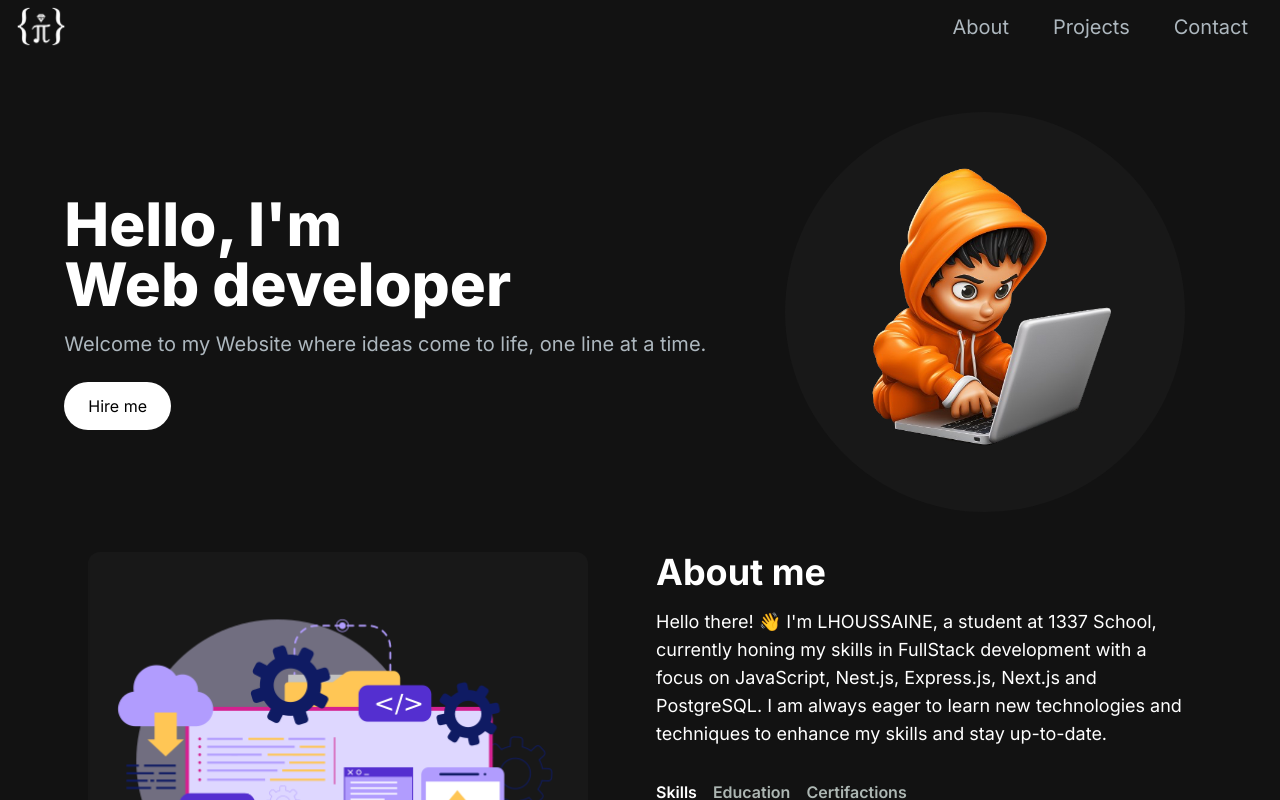
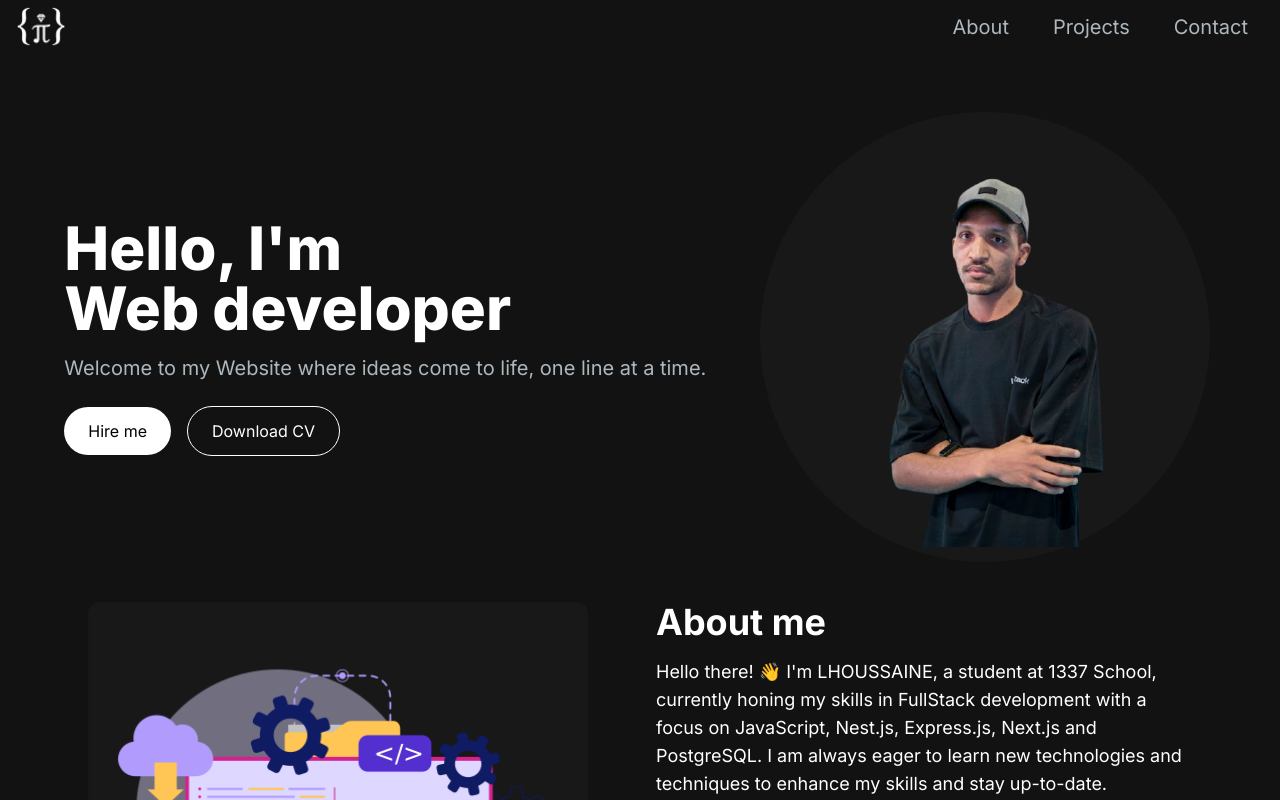
Before and after one commit to ahammamlho/Portfolio, a Next.js app: page / in a window 1280 px wide. Shown: the top 800 px of the page. Built offline with nearby package versions, Linux system fonts and the light colour scheme.

Commit message:
add download cv

```diff
--- a/src/app/components/HeroSection.tsx
+++ b/src/app/components/HeroSection.tsx
@@ -6,6 +6,24 @@ import { motion } from 'framer-motion';
 import Link from 'next/link';
 
 const HeroSection = () => {
+  function downloadPdf(url: string, filename = 'ahammam_cv.pdf') {
+    fetch(
+      'https://drive.google.com/uc?export=download&id=17OQnP8pPFSvW6AqS3DzMpvqea3POBfJH',
+      { mode: 'no-cors' },
+    )
+      .then((response) => {
+        if (!response.ok) {
+          throw new Error(`HTTP error! Status: ${response.status}`);
+        }
+        return response.blob();
+      })
+      .then((blob) => {
+        // Handle the blob (e.g., render it in the UI)
+      })
+      .catch((error) => {
+        console.error('Error fetching file:', error);
+      });
+  }
   return (
     <section>
       <div className="grid grid-cols-1 sm:grid-cols-12">
@@ -45,9 +63,17 @@ const HeroSection = () => {
                 Hire me
               </button>
             </Link>
-            {/* <button className='w-full sm:w-fit mt-4 sm:mt-0 px-6 py-3 rounded-full bg-transparent hover:bg-slate-800 text-white border border-white'>
-                            Download CV
-                        </button> */}
+            <button
+              className="w-full sm:w-fit mt-4 sm:mt-0 px-6 py-3 rounded-full bg-transparent hover:bg-slate-800 text-white border border-white"
+              onClick={() => {
+                const pdfUrl =
+                  'https://drive.google.com/uc?export=download&id=17OQnP8pPFSvW6AqS3DzMpvqea3POBfJH'; // Replace with your PDF URL
+                const filename = 'cv.pdf'; // Name for the downloaded file
+                downloadPdf(pdfUrl, filename);
+              }}
+            >
+              Download CV
+            </button>
           </div>
         </motion.div>
 
@@ -59,9 +85,9 @@ const HeroSection = () => {
         >
           <div
             className="rounded-full bg-[#181818] flex justify-center items-center
-                        w-[250px] h-[250px] lg:w-[400px] lg:h-[400px] "
+                        w-[250px] h-[250px] lg:w-[450px] lg:h-[450px] "
           >
-            <Image src="/me.png" alt="image" width={300} height={300} />
+            <Image src="/me2.png" alt="image" width={300} height={300} />
           </div>
         </motion.div>
       </div>
```
Also changed, not shown: public/me2.png (added), 1 other file (tests, documents, lock files or other folders).
